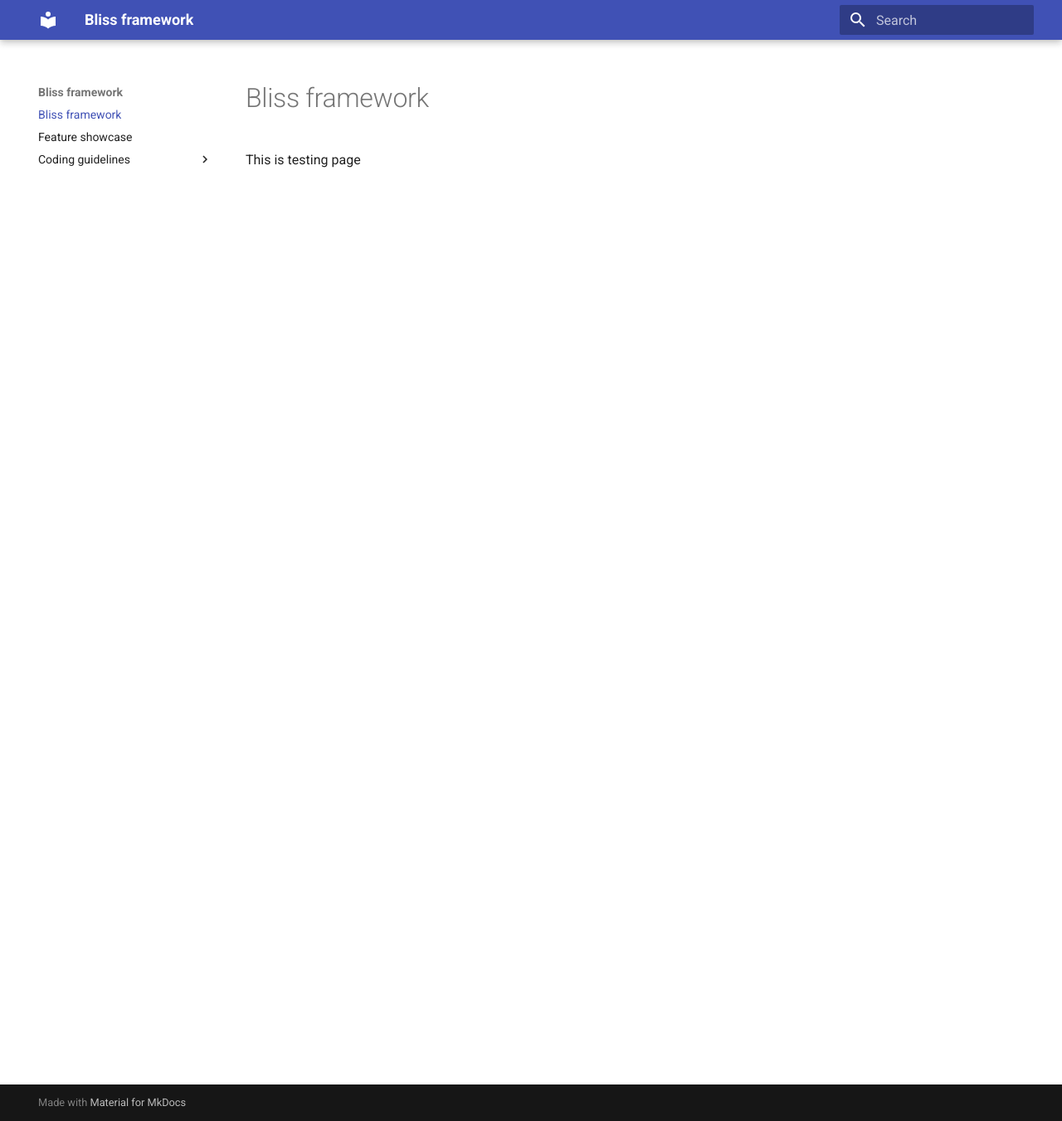
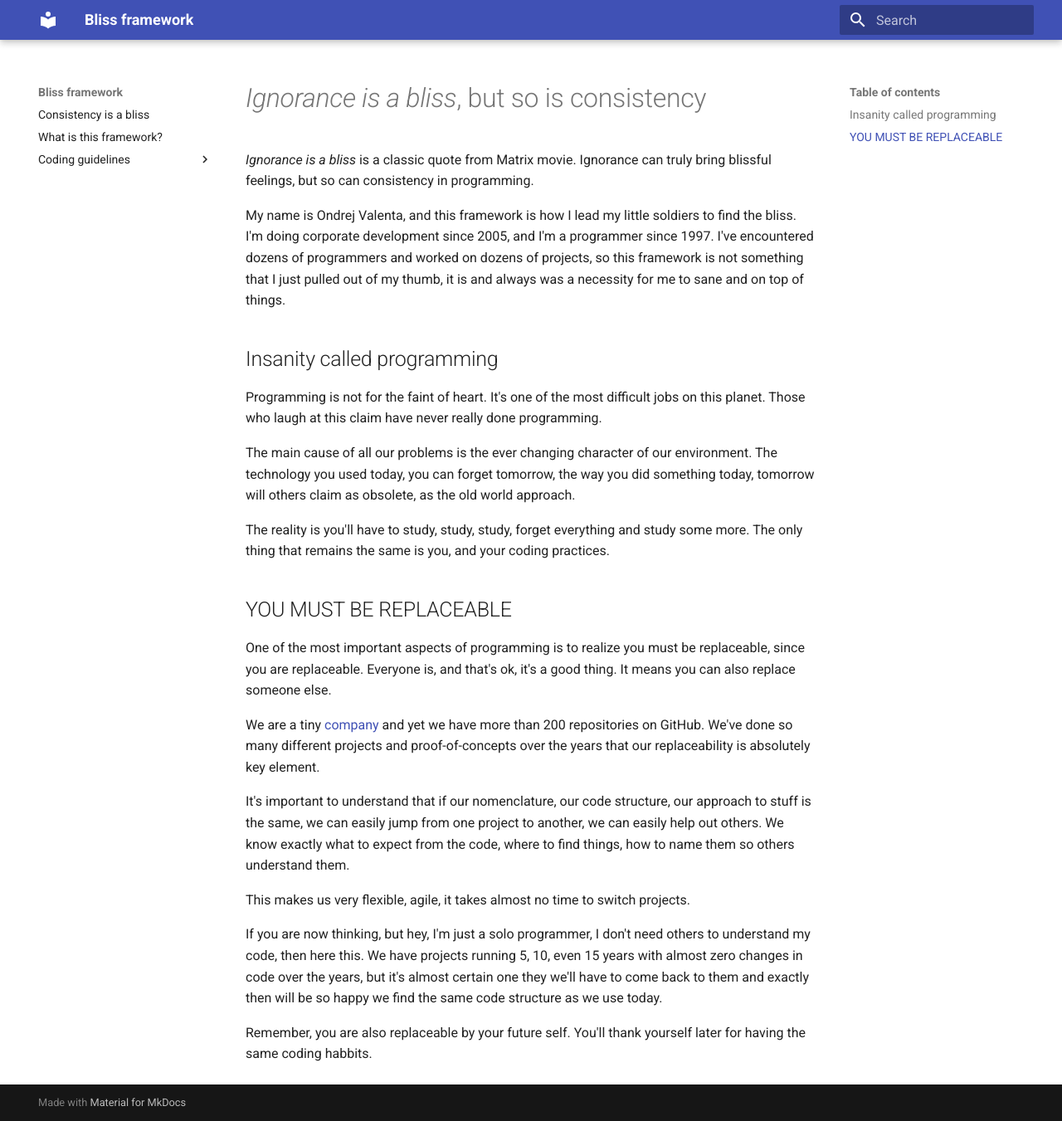
Before and after one commit to bliss-framework/web, an MkDocs documentation site: the page built from docs/index.md, in a window 1280 px wide and 1351 px high. Shown: the whole window at 83% size. Built offline with MkDocs 1.6.1 and Material for MkDocs 9.7.7, drawn with Linux system fonts in a browser that asks for light colours.

Commit message:
- Consistency is a bliss

```diff
--- a/docs/index.md
+++ b/docs/index.md
@@ -1,3 +1,29 @@
-# Bliss framework
+# _Ignorance is a bliss_, but so is consistency
 
-This is testing page
+_Ignorance is a bliss_ is a classic quote from Matrix movie. Ignorance can truly bring blissful feelings, but so can consistency in programming.
+
+My name is Ondrej Valenta, and this framework is how I lead my little soldiers to find the bliss.
+I'm doing corporate development since 2005, and I'm a programmer since 1997. I've encountered dozens of programmers and worked on dozens of projects, so this framework is not something that I just pulled out of my thumb, it is and always was a necessity for me to sane and on top of things.
+
+## Insanity called programming
+
+Programming is not for the faint of heart. It's one of the most difficult jobs on this planet. Those who laugh at this claim have never really done programming.
+
+The main cause of all our problems is the ever changing character of our environment. The technology you used today, you can forget tomorrow, the way you did something today, tomorrow will others claim as obsolete, as the old world approach.
+
+The reality is you'll have to study, study, study, forget everything and study some more. The only thing that remains the same is you, and your coding practices.
+
+
+## YOU MUST BE REPLACEABLE
+
+One of the most important aspects of programming is to realize you must be replaceable, since you are replaceable. Everyone is, and that's ok, it's a good thing. It means you can also replace someone else.
+
+We are a tiny [company](https://keenmate.com) and yet we have more than 200 repositories on GitHub. We've done so many different projects and proof-of-concepts over the years that our replaceability is absolutely key element.
+
+It's important to understand that if our nomenclature, our code structure, our approach to stuff is the same, we can easily jump from one project to another, we can easily help out others. We know exactly what to expect from the code, where to find things, how to name them so others understand them.
+
+This makes us very flexible, agile, it takes almost no time to switch projects.
+
+If you are now thinking, but hey, I'm just a solo programmer, I don't need others to understand my code, then here this. We have projects running 5, 10, even 15 years with almost zero changes in code over the years, but it's almost certain one they we'll have to come back to them and exactly then will be so happy we find the same code structure as we use today.
+
+Remember, you are also replaceable by your future self. You'll thank yourself later for having the same coding habbits.
--- a/mkdocs.yml
+++ b/mkdocs.yml
@@ -4,6 +4,14 @@ theme:
   features:
 # There are glitches when used in caddy
 #   - navigation.instant
+
+nav:
+  - Consistency is a bliss: index.html
+  - What is this framework?: what-is-it.md
+  - Coding guidelines:
+    - coding-guidelines/index.md
+    - Naming conventions: coding-guidelines/naming-convention.md
+
 
 markdown_extensions:
   - admonition
```
Also changed, not shown: docs/what-is-it.md (added, +38 -0 lines), 2 other files.
